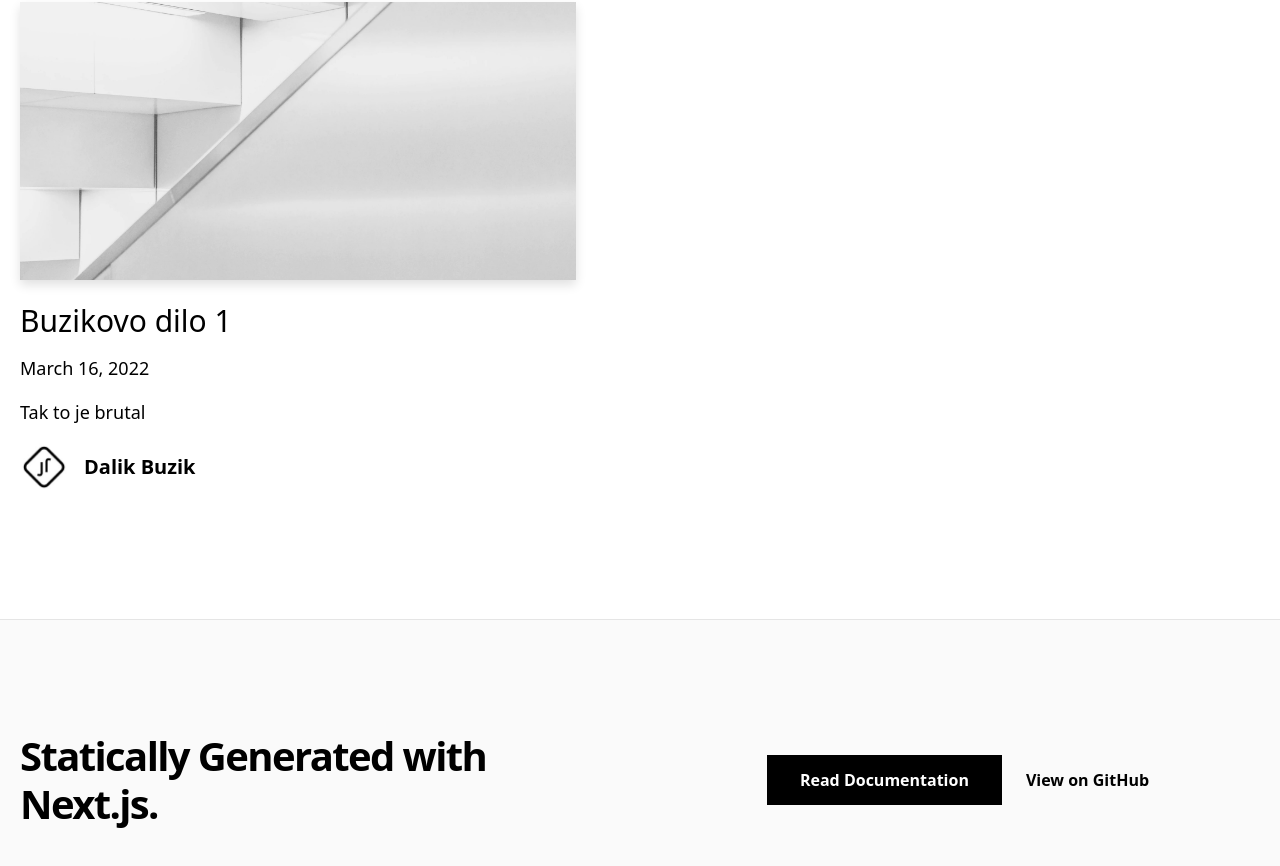
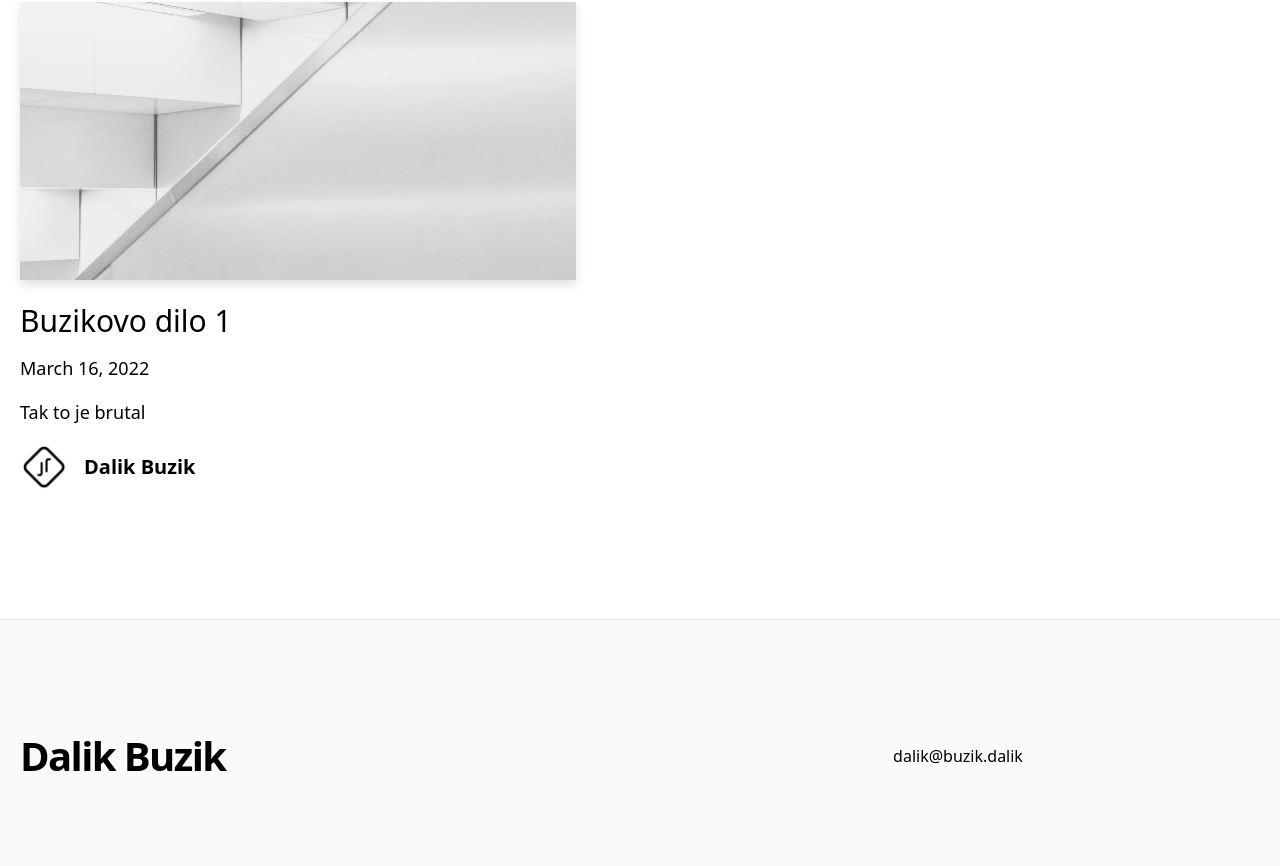
Before and after one commit to mroz22/total-brutal, a Next.js app: page / in a window 1280 px wide. Shown: the part 1119-1985 px from the top of the page. Built offline with nearby package versions, Linux system fonts and the light colour scheme.

Commit message:
contacts in footer

```diff
--- a/components/footer.tsx
+++ b/components/footer.tsx
@@ -1,5 +1,4 @@
 import Container from './container'
-import { EXAMPLE_PATH } from '../lib/constants'
 
 const Footer = () => {
   return (
@@ -7,21 +6,10 @@ const Footer = () => {
       <Container>
         <div className="py-28 flex flex-col lg:flex-row items-center">
           <h3 className="text-4xl lg:text-[2.5rem] font-bold tracking-tighter leading-tight text-center lg:text-left mb-10 lg:mb-0 lg:pr-4 lg:w-1/2">
-            Statically Generated with Next.js.
+            Dalik Buzik
           </h3>
           <div className="flex flex-col lg:flex-row justify-center items-center lg:pl-4 lg:w-1/2">
-            <a
-              href="https://nextjs.org/docs/basic-features/pages"
-              className="mx-3 bg-black hover:bg-white hover:text-black border border-black text-white font-bold py-3 px-12 lg:px-8 duration-200 transition-colors mb-6 lg:mb-0"
-            >
-              Read Documentation
-            </a>
-            <a
-              href={`https://github.com/vercel/next.js/tree/canary/examples/${EXAMPLE_PATH}`}
-              className="mx-3 font-bold hover:underline"
-            >
-              View on GitHub
-            </a>
+            dalik@buzik.dalik
           </div>
         </div>
       </Container>
```
